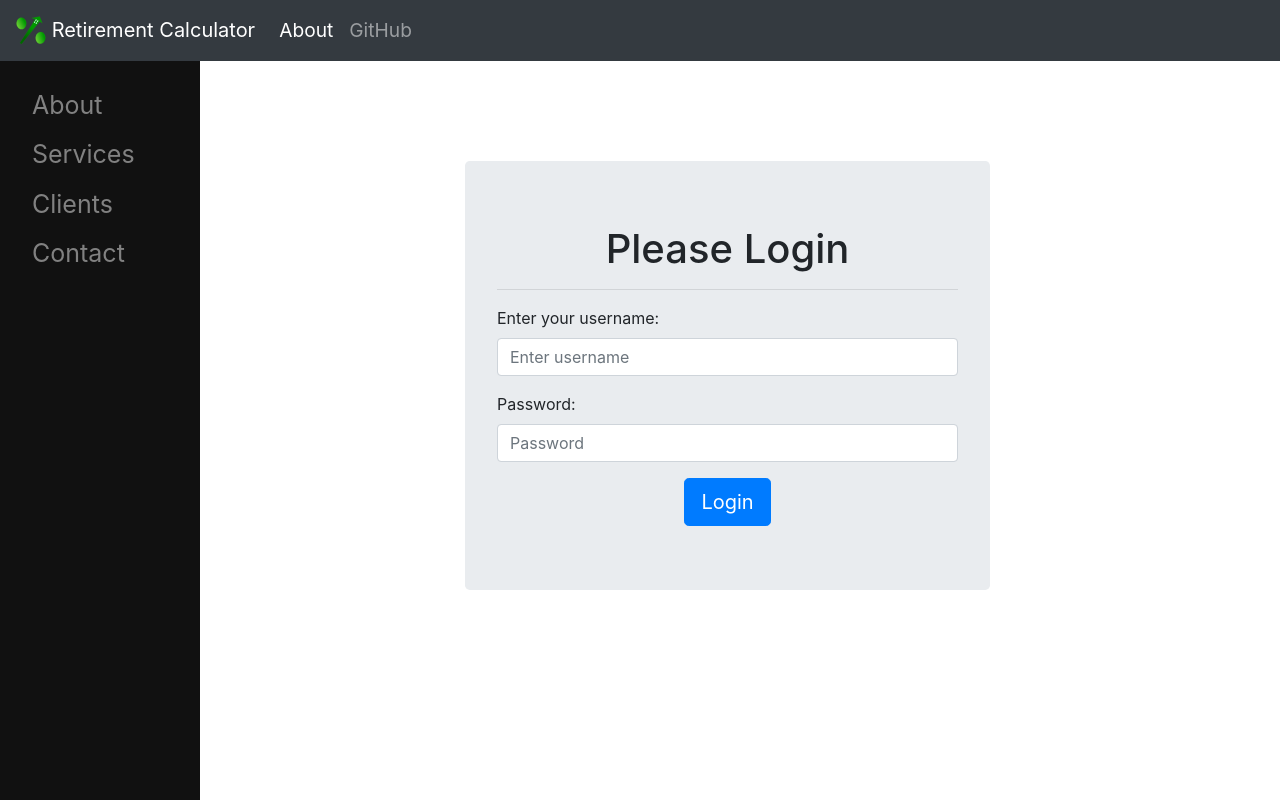
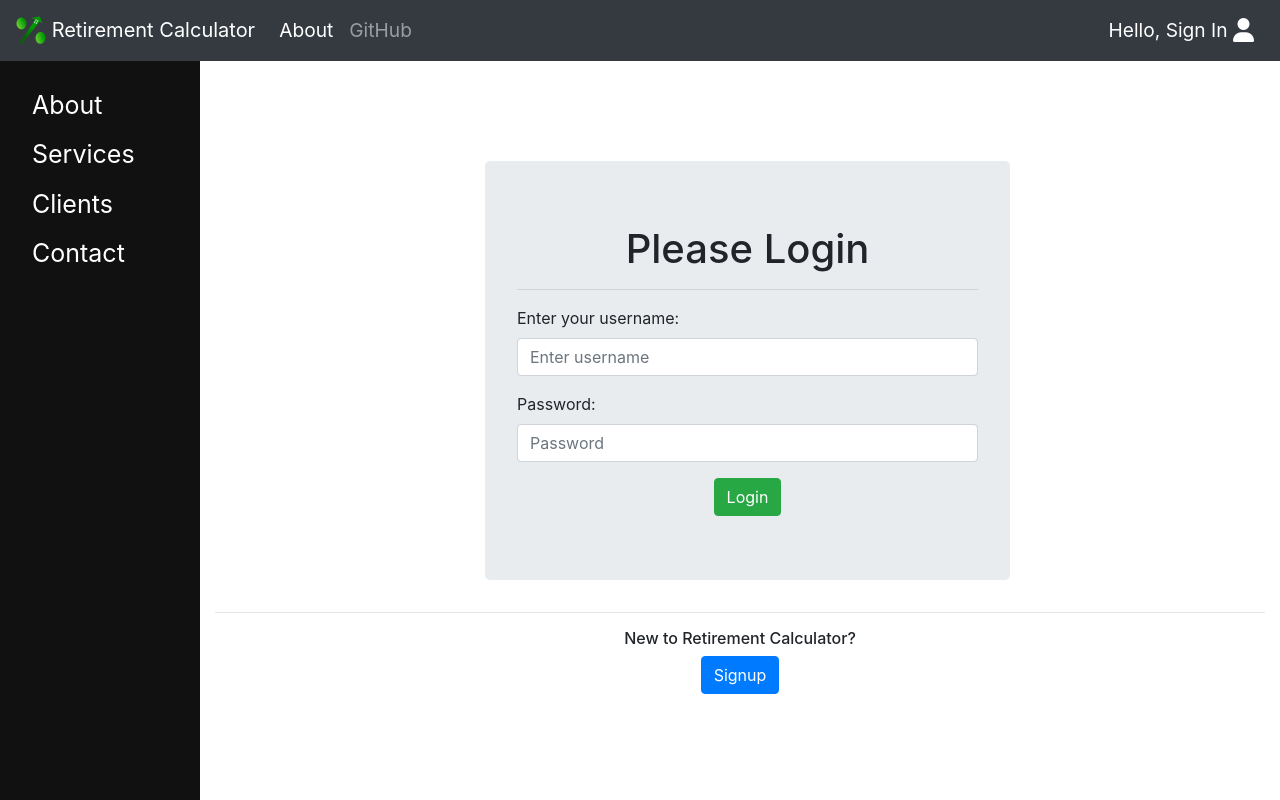
Before and after one commit to avirupdg17/retcalc, a Django app: page /newuser/login/ in a window 1280 px wide. Run offline with Django 4.2, Linux system fonts and the light colour scheme; some libraries are stand-ins or nearby versions.

Commit message:
Login functionality completed

```diff
--- a/static/css/base.css
+++ b/static/css/base.css
@@ -29,4 +29,15 @@
 
   .techfont{
     font-size: larger;
+    color: white;
   }
+
+  a:link{
+    color: white;
+  }
+
+  .navbar-right > li{
+    padding-left:10px;
+    padding-right:10px;
+
+  }
--- a/templates/base.html
+++ b/templates/base.html
@@ -36,13 +36,11 @@
 
           <ul class="navbar-nav ml-auto navbar-right">
             {% if user.is_authenticated %}
-            <!-- <li><a href="{% url 'post_new' %}">New Post</a></li>
-            <li><a href="{% url 'post_draft_list' %}">Drafts</a></li>
-            <li><a href="{% url 'logout' %}">Log Out</a></li>
-            <li><a>Welcome: {{user.username}}</a></li> -->
+            <li><a href="{% url 'usercreation:logout' %}">Log Out</a></li>
+            <li><a>Welcome: {{user.username}}</a></li>
 
             {% else %}
-              <li><a href="">
+              <li><a href="{% url 'usercreation:userlogin' %}">Hello, Sign In
                 <i class="fa-solid fa-user fa-lg "></i></span>
               </a></li>
             {% endif %}
@@ -71,6 +69,6 @@
     <script src="https://code.jquery.com/jquery-3.2.1.slim.min.js" integrity="sha384-KJ3o2DKtIkvYIK3UENzmM7KCkRr/rE9/Qpg6aAZGJwFDMVNA/GpGFF93hXpG5KkN" crossorigin="anonymous"></script>
     <script src="https://cdn.jsdelivr.net/npm/popper.js@1.12.9/dist/umd/popper.min.js" integrity="sha384-ApNbgh9B+Y1QKtv3Rn7W3mgPxhU9K/ScQsAP7hUibX39j7fakFPskvXusvfa0b4Q" crossorigin="anonymous"></script>
     <script src="https://cdn.jsdelivr.net/npm/bootstrap@4.0.0/dist/js/bootstrap.min.js" integrity="sha384-JZR6Spejh4U02d8jOt6vLEHfe/JQGiRRSQQxSfFWpi1MquVdAyjUar5+76PVCmYl" crossorigin="anonymous"></script>
-
+    <script src="https://kit.fontawesome.com/868b0d7602.js" crossorigin="anonymous"></script>
 </body>
 </html>
--- a/usercreation/static/css/login.css
+++ b/usercreation/static/css/login.css
@@ -1,5 +1,9 @@
 .loginform{
-    margin-left: 250px;
+    margin-left: 270px;
     width: 50%;
     margin-top: 100px;
   }
+
+.signupform{
+  margin-left: 200px;
+}
--- a/usercreation/templates/usercreation/login.html
+++ b/usercreation/templates/usercreation/login.html
@@ -13,16 +13,24 @@
         {% csrf_token %}
         <div class="form-group">
           <label for="username">Enter your username: </label>
-          <input type="text" class="form-control" id="username" aria-describedby="userHelp" placeholder="Enter username">
+          <input type="text" class="form-control" aria-describedby="userHelp" placeholder="Enter username" name="username">
         </div>
         <div class="form-group">
           <label for="password">Password: </label>
-          <input type="password" class="form-control" id="password" placeholder="Password">
+          <input type="password" class="form-control" placeholder="Password" name="password">
         </div>
         <div class="text-center">
-            <input type="submit" value="Login" class="btn btn-primary btn-lg">
+            <input type="submit" value="Login" class="btn btn-success">
         </div>
-
     </form>
 </div>
+<hr>
+<div class="container">
+  <div class="row justify-content-md-center">
+    <h6>New to Retirement Calculator?</h6>
+  </div>
+  <div class="row justify-content-md-center">
+    <a href="{% url 'usercreation:signup' %}" class="btn btn-primary">Signup</a>
+  </div>
+</div>
 {% endblock %}
--- a/usercreation/urls.py
+++ b/usercreation/urls.py
@@ -5,4 +5,6 @@ app_name = 'usercreation'
 urlpatterns = [
     path('signup/',views.register,name='signup'),
     path('login/',views.user_login,name='userlogin'),
+    path('',views.index,name='index'),
+    path('logout/',views.user_logout,name='logout')
 ]
--- a/usercreation/views.py
+++ b/usercreation/views.py
@@ -5,7 +5,8 @@ from django.urls import reverse
 from django.http import HttpResponse,HttpResponseRedirect
 from .forms import UserProfileInfoForm,UserForm
 
-
+def index(request):
+    return render(request,'usercreation/index.html')
 
 # Create your views here.
 def user_login(request):
@@ -19,7 +20,7 @@ def user_login(request):
         if user:
             if user.is_active:
                 login(request,user)
-                return HttpResponseRedirect(reverse('learning_users:index'))
+                return HttpResponseRedirect(reverse('usercreation:index'))
             else:
                 return HttpResponse('Account not active')
 
@@ -36,7 +37,7 @@ def user_login(request):
 @login_required
 def user_logout(request):
     logout(request)
-    return HttpResponseRedirect(reverse('learning_users:index'))
+    return HttpResponseRedirect(reverse('usercreation:index'))
 
 def register(request):
     registered = False
@@ -67,4 +68,4 @@ def register(request):
         user_form = UserForm()
         profile_form = UserProfileInfoForm()
 
-    return render(request,'registration.html',{'user_form':user_form,'profile_form':profile_form,'registered':registered})
+    return render(request,'usercreation/registration.html',{'user_form':user_form,'profile_form':profile_form,'registered':registered})
```
Also changed, not shown: usercreation/templates/usercreation/index.html (added, +9 -0 lines), usercreation/templates/usercreation/registration.html (+6 -1 lines), db.sqlite3.
